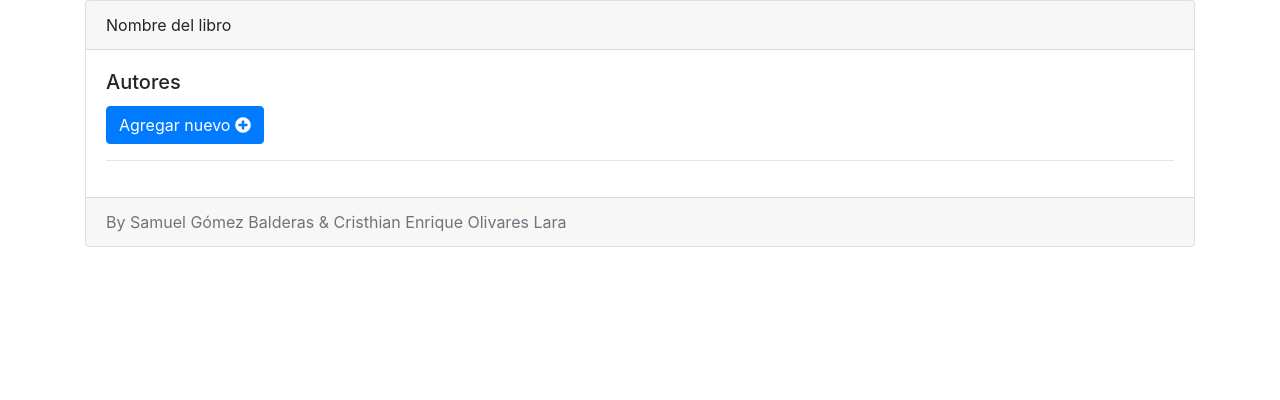
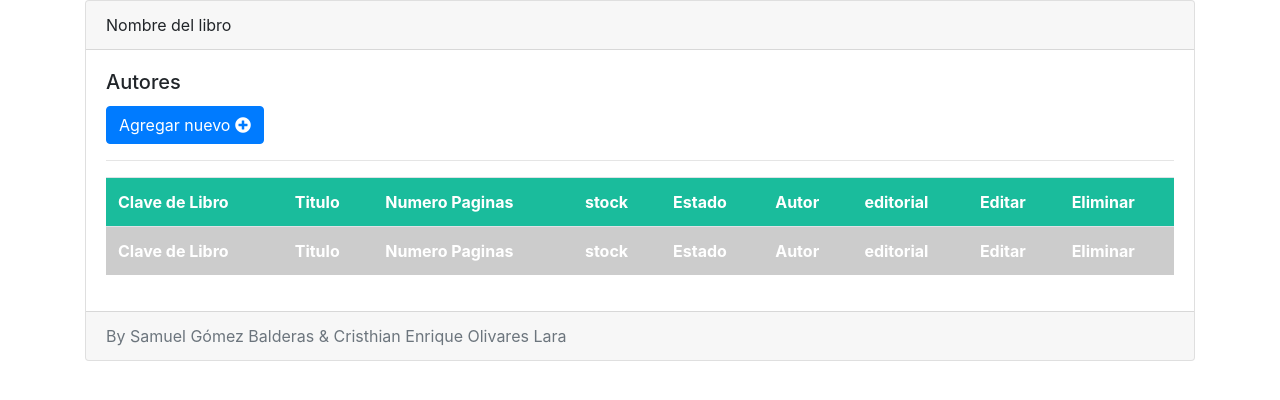
Before and after one commit to itscoDevelopersTeam/itscoLibros, a PHP site: page /itscoLibros/php/views/frmLibros.php in a window 1280 px wide. Shown: the part 56-456 px from the top of the page. Run offline with PHP 8.4, Linux system fonts and the light colour scheme; data that the repository does not hold is empty.

Commit message:
CRD tabla Libros

```diff
--- /dev/null
+++ b/php/controllers/CrudLibro.php
@@ -0,0 +1,43 @@
+<?php
+include("connection.php");
+class CrudLibro{
+	private $myConnection;
+	function __construct() { $this->myConnection = DataBase::conectar(); }
+	function insert($libro) {
+		$strInsert = "INSERT INTO LIBROS (clave,titulo,numero_paginas,stock,estado,autor,editorial) VALUES(:id_libro, :id_titulo, :numero_paginas, :stock, :estado, :id_autor, :id_editorial)";
+		$insert = $this->myConnection->prepare($strInsert);
+		$insert->bindValue('id_libro', $libro->get_id_libro());
+		$insert->bindValue('id_titulo', $libro->get_titulo());
+		$insert->bindValue('numero_paginas', $libro->get_numero_paginas());
+		$insert->bindValue('stock', $libro->get_stock());
+		$insert->bindValue('estado', $libro->get_estado());
+		$insert->bindValue('id_autor', $libro->get_id_autor());
+		$insert->bindValue('id_editorial', $libro->get_id_editorial());
+		$insert->execute();
+
+	}
+	function select_all(){
+		$strSelectAll = "SELECT * FROM LIBROS";
+		$selectAll= $this->myConnection->query($strSelectAll);
+		$listaLibros = [];
+
+		foreach($selectAll->fetchAll() as $result){
+			$libro= new Libro;
+			$libro->set_id_libro($result['clave']);
+			$libro->set_titulo($result['titulo']);
+			$libro->set_numero_paginas($result['numero_paginas']);
+			$libro->set_stock($result['stock']);
+			$libro->set_estado($result['estado']);
+			$libro->set_id_autor($result['autor']);
+			$libro->set_id_editorial($result['editorial']);
+			$listaLibros[]=$libro;
+		}
+		return $listaLibros;
+	}
+	function delete($idLibro) {
+		$strDelete = "DELETE FROM libros WHERE clave = :id_libro";
+		$delete = $this->myConnection->prepare($strDelete);
+		$delete->bindValue('id_libro', $idLibro);
+		$delete->execute();
+	}
+}
--- a/php/elements/tabla4.php
+++ b/php/elements/tabla4.php
@@ -4,3 +4,57 @@ include("../controllers/CrudLibro.php");
 
 $crudLibro = new CrudLibro();
 $libros = $crudLibro->select_all();
+?>
+<div>
+	<table class="table table-hover table-condensed" id="idDataTable">
+		<thead style="background-color: #1abc9c; color: white; font-weight: bold;">	<!-- Separar en otro archivo css -->
+			<tr>
+				<td>Clave de Libro </td>
+				<td> Titulo </td>
+				<td> Numero Paginas </td>
+				<td> stock </td>
+				<td> Estado </td>
+				<td> Autor </td>
+				<td> editorial </td>
+				<td> Editar </td>
+				<td> Eliminar </td>
+			</tr>
+		</thead>
+		<tbody>
+			<?php foreach($libros as $libro) { ?>	<!-- Abre el ciclo que muestra registros -->
+			<tr>
+				<td><?php echo $libro->get_id_libro(); ?></td>
+				<td><?php echo $libro->get_titulo(); ?></td>
+				<td><?php echo $libro->get_numero_paginas(); ?></td>
+				<td><?php echo $libro->get_stock(); ?></td>
+				<td><?php echo $libro->get_estado(); ?></td>
+				<td><?php echo $libro->get_id_autor(); ?></td>
+				<td><?php echo $libro->get_id_editorial(); ?></td>
+				<td style="text-align: center;">
+					<span class="btn btn-warning btn-sm" data-toggle="modal" data-target="#modalEditar" onclick="agregaFrmActualizar('<?php echo $libro->get_id_libro(); ?>')">
+						<i class="fas fa-pen-square"></i>
+					</span>
+				</td>
+				<td style="text-align: center;">
+					<span class="btn btn-danger btn-sm" onclick="eliminarDatos('<?php echo $libro->get_id_libro(); ?>')">
+						<i class="fas fa-minus-circle"></i>
+					</span>
+				</td>
+			</tr>
+			<?php } ?>	<!-- Cierre del ciclo que muestra los registros -->
+		</tbody>
+		<tfoot style="background-color: #ccc; color: white; font-weight: bold;">
+			<tr>
+				<td>Clave de Libro </td>
+				<td> Titulo </td>
+				<td> Numero Paginas </td>
+				<td> stock </td>
+				<td> Estado </td>
+				<td> Autor </td>
+				<td> editorial </td>
+				<td> Editar </td>
+				<td> Eliminar </td>
+			</tr>
+		</tfoot>
+	</table>
+</div>
--- a/php/models/Libro.php
+++ b/php/models/Libro.php
@@ -10,7 +10,7 @@ class Libro {
 
 	function set_id_libro($idLibro) { $this->id_libro = $idLibro; }
 	function set_titulo($titulo) { $this->titulo = $titulo; }
-	function set_numereo_paginas($numeroPaginas) { $this->numero_paginas = $numeroPaginas; }
+	function set_numero_paginas($numeroPaginas) { $this->numero_paginas = $numeroPaginas; }
 	function set_stock($stock) { $this->stock = $stock; }
 	function set_estado($estado) { $this->estado = $estado; }
 	function set_id_autor($idAutor) { $this->id_autor = $idAutor; }
--- a/php/views/frmAutor.php
+++ b/php/views/frmAutor.php
@@ -125,6 +125,7 @@
 			});
 		});
 	});
+
 </script>
 
 <script type="text/javascript">
--- a/php/views/frmLibros.php
+++ b/php/views/frmLibros.php
@@ -1,6 +1,6 @@
 <!DOCTYPE html>
 
-<html>
+<html lang="es">
 	<head>
 		<title>Crud Libros</title>
     <meta charset="utf-8">
@@ -34,5 +34,89 @@
       </div>
     </div>
   </div>
+  <!-- Modal Agregar -->
+  <div class="modal fade" id="agregarNuevosDatosModal" tabindex="-1" role="dialog" aria-labelledby="exampleModalLabel" aria-hidden="true">
+    <div class="modal-dialog" role="document">
+      <div class="modal-content">
+        <div class="modal-header">
+          <h5 class="modal-title" id="exampleModalLabel">Agrega nuevos libros </h5>
+          <button type="button" class="close" data-dismiss="modal" aria-label="Close">
+            <span aria-hidden="true">&times;</span>
+          </button>
+        </div>
+        <div class="modal-body">
+          <form id="frm-nuevo-libro">
+            <label>Codigo del libro</label>
+            <input type="text" class="form-control input-sm" id="codigo" name="txt-codigo-libro">
+            <label>Titulo</label>
+            <input type="text" class="form-control input-sm" id="titulo" name="txt-titulo">
+            <label>Numero de Paginas</label>
+            <input type="text" class="form-control input-sm" id="numero_paginas" name="txt-numero-paginas">
+            <label>Stock</label>
+            <input type="text" class="form-control input-sm" id="stock" name="txt-stock">
+            <label>Estado</label>
+            <input type="text" class="form-control input-sm" id="estado" name="txt-estado">
+            <label>Autor</label>
+            <input type="text" class="form-control input-sm" id="autor" name="txt-autor">
+            <label>Editorial</label>
+            <input type="text" class="form-control input-sm" id="editorial" name="txt-editorial">
+          </form>
+        </div>
+        <div class="modal-footer">
+          <button type="button" class="btn btn-secondary" data-dismiss="modal">Cerrar</button>
+          <button type="button" id="btnAgregarNuevo" class="btn btn-primary">Agregar nuevo</button>
+        </div>
+      </div>
+    </div>
+  </div>
 	</body>
 </html>
+<script type="text/javascript">
+  $(document).ready( function() {
+    $('#btnAgregarNuevo').click(function() {
+      datos = $('#frm-nuevo-libro').serialize();
+      $.ajax({
+        type: "GET",
+        data: datos,
+        url: "../form-handlers/add-libro-handler.php",
+        success: function(r) {
+          if(r !== "")
+            alertify.error("Falló al agregar");
+          else {
+            $('#frm-nuevo-libro')[0].reset();
+            $('#tableDataTable').load('../elements/tabla4.php');
+            alertify.success("Agregado con éxito");
+          }
+        }
+      });
+    });
+});
+</script>
+
+<script type="text/javascript">
+  $(document).ready(function() {
+    $('#tableDataTable').load('../elements/tabla4.php');
+  });
+</script>
+
+<script type="text/javascript">
+  function eliminarDatos(idLibro) {
+    alertify.confirm('Eliminar juego', '¿Seguro que lo quieres eliminar :(?',
+      function(){
+        $.ajax({
+          type: "POST",
+          data: "id_libro=" + idLibro,
+          url: "../form-handlers/delete-libro-handler.php",
+          success: function(r) {
+            if(r !== "")
+              alertify.error("No se pudo eliminar");
+            else {
+              $('#tableDataTable').load('../elements/tabla4.php');
+              alertify.success("Eliminado con éxito");
+            }
+          }
+        });
+      },
+      function(){/*Empty function*/});
+  }
+</script>
```
Also changed, not shown: php/form-handlers/add-libro-handler.php (added, +15 -0 lines), php/form-handlers/delete-libro-handler.php (added, +7 -0 lines).
